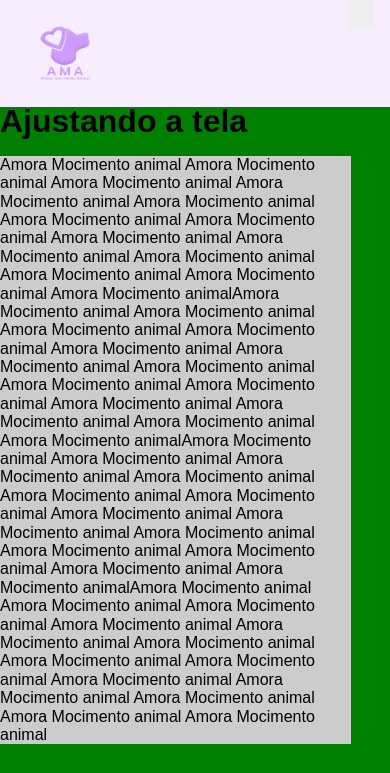
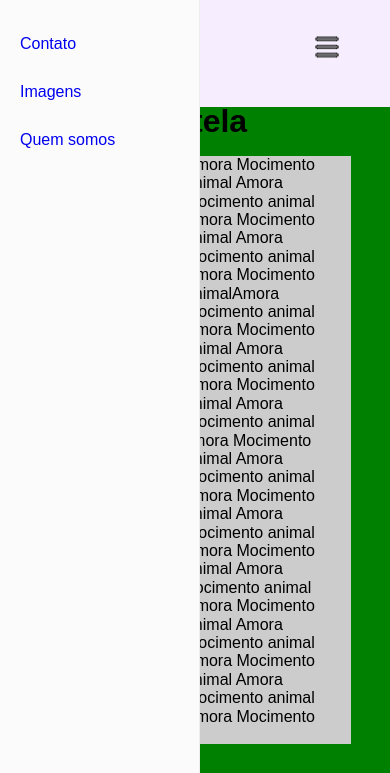
Before and after one commit to andreandersonsilva/ama, a plain HTML site: page index.html in a window 390 px wide. Shown: the top 773 px of the page. Drawn offline with Linux system fonts and the light colour scheme.

Commit message:
Amora Ajuste Menu

```diff
--- a/css/estilos.css
+++ b/css/estilos.css
@@ -5,7 +5,6 @@
 body{
 
     margin:0;
-
     font-family: Arial, Arial, Helvetica, sans-serif;
     font-size: 1em;
 }
@@ -16,10 +15,12 @@ body{
 
 .layout-cabecalho{
     height: 106px;
+
     border-bottom: 1px solid #ccc;
 }
 
 .layout-cabecalho--home{
+
     position: fixed;
     top: 0;
     right: 0;
@@ -45,23 +46,105 @@ header img{
 }
 
 /*------------*\
-   CABECALHO
+   NAVEGACAO
+\*------------*/
+.navegacao__menu{
+    line-height: 106px;
+    width: 60px;
+    float: right;
+
+}
+
+
+/*------------*\
+    MENU
 \*------------*/
 
-.navegacao__menu{
-    float: right;
+.menu{
+
+    margin: 0;
+
+    font-size: 1rem;
+
+    list-style: none;
+
+}
+
+@media(max-width: 991px){
+
+    .menu{
+        position: fixed;
+        top:0;
+        left:0;
+        bottom:0;
+
+        padding: 20px;
+        width: 200px;
+
+        border-right: 1px solid #eee;
+
+
+        background-color: #fbfbfb;
+
+
+
+    }
+
+    .menu__item{
+
+        display:block;
+
+        line-height: 3;
+    }
+
+    a{
+        text-decoration: none;
+    }
+
+}
+
+
+@media(min-width:992px){
+    .menu__item{
+        display:inline-block;
+        margin: -100;
+        padding-right: 20px;
+    }
+
+    .menu__item:last-of-type{
+        padding-right: 0;
+    }
+
+    a{
+        text-decoration: none;
+    }
 }
 
 /*------------*\
- BOTAO-CHAVEADOR - CONTINUAR ESTA PARTE
+ BOTAO-CHAVEADOR
 \*------------*/
 
 .botao-chaveador{
-    width: 27px;
-    height: 29px;
-    border: 0;
 
-    background-image: url("../imagens/menu-tra.png");
+    width:24px;
+    height:24px;
+    border:0;
+
+
+    background: none;
+    background-image: url('../imagens/bars.png');
+
+
+    /*Retirar borda que aparece ao redor quando selecionad*/
+    outline: none;
+
+}
+
+/*Exibe o botão para aparelhos pequenos quando a tela chegar no tamanho informado abaixo*/
+@media(min-width: 992px){
+    .botao-chaveador{
+        display:none;
+    }
 }
 
 
--- a/index.html
+++ b/index.html
@@ -19,15 +19,19 @@
     <header class="layout-cabecalho layout-cabecalho--home">
 
         <div class="container">
+
             <nav class="navegacao">
                 <img src="imagens/logo-ama.png" width="100px" alt="AMA">
 
                 <div class="navegacao__menu">
+                    <button class="botao-chaveador"></button>
+                    <ul class="menu">
 
-                    <button class="botao-chaveador"></button>
-
+                        <li class="menu__item"><a href="#">Contato</a></li>
+                        <li class="menu__item"><a href="#">Imagens</a></li>
+                        <li class="menu__item"><a href="#">Quem somos</a></li>
+                    </ul>
                 </div>
-
             </nav>
         </div>
 
```
Also changed, not shown: imagens/bars.png (added).
